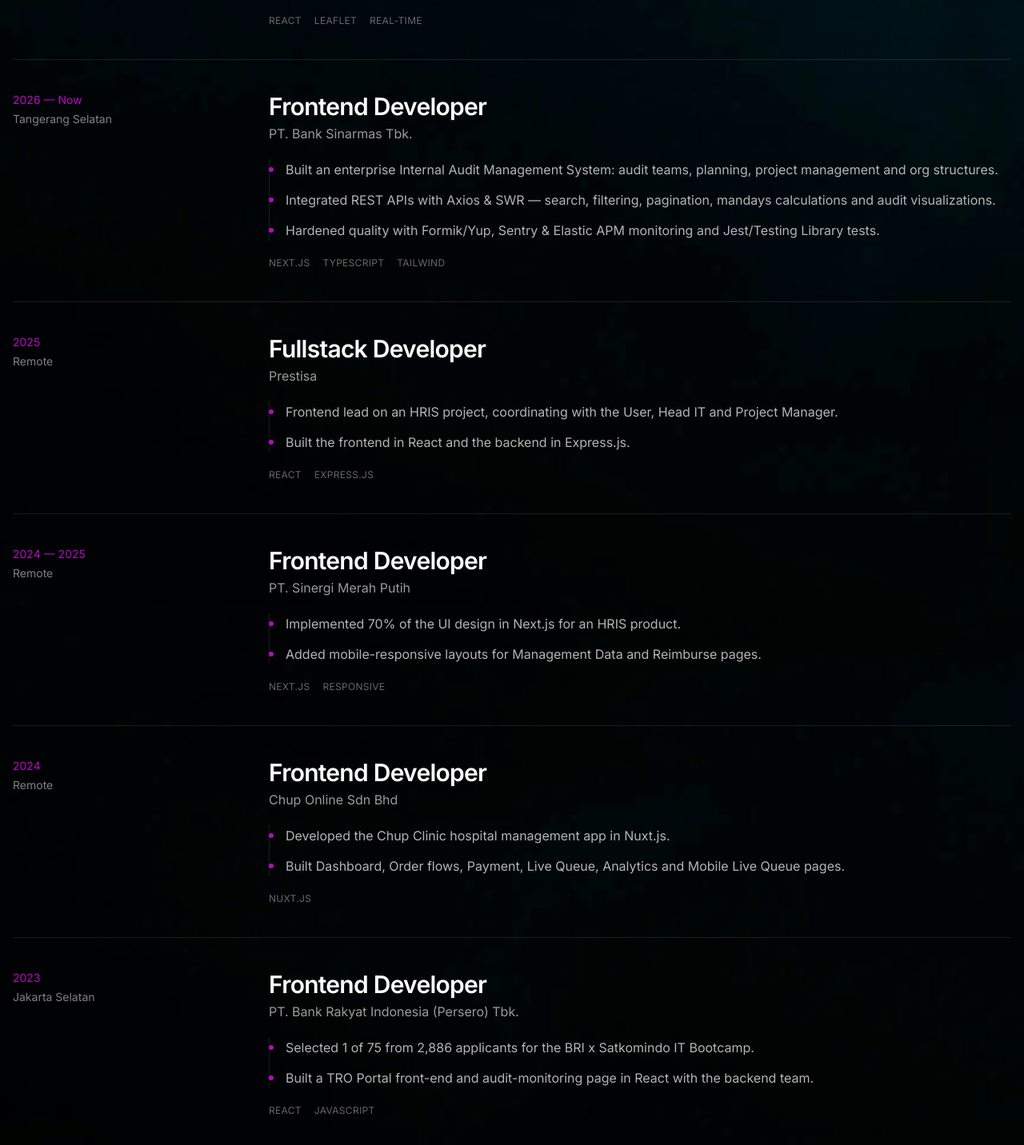
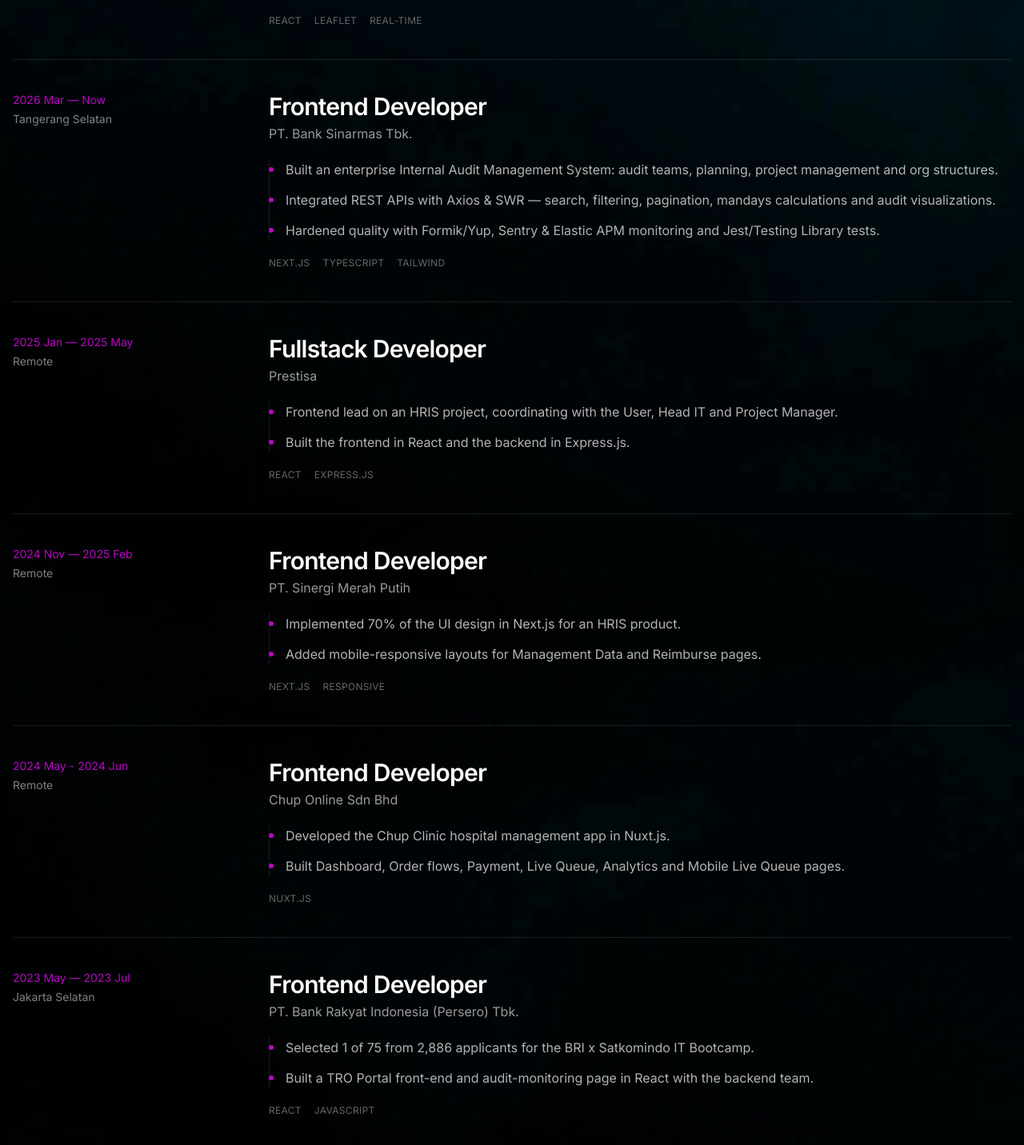
Before and after one commit to ARRARIAKU2/personal-portofolio, a Next.js app: page / in a window 1280 px wide. Shown: the part 2111-3543 px from the top of the page at 80% size. Built offline with nearby package versions, Linux system fonts and the light colour scheme.

Commit message:
feat: finish revisi v1

```diff
--- a/src/app/(home)/components/organisms/Work.tsx
+++ b/src/app/(home)/components/organisms/Work.tsx
@@ -15,7 +15,7 @@
   {
     company: "Lacak.io — PT. Lacak Cipta Aktual",
     role: "Frontend Developer",
-    period: "2026 — Now",
+    period: "2026 Aug — Now",
     location: "Remote",
     highlights: [
       "Refactored real-time vehicle monitoring, the Command Center dashboard and Leaflet map controls for smoother live fleet tracking.",
@@ -27,7 +27,7 @@
   {
     company: "PT. Bank Sinarmas Tbk.",
     role: "Frontend Developer",
-    period: "2026 — Now",
+    period: "2026 Mar — Now",
     location: "Tangerang Selatan",
     highlights: [
       "Built an enterprise Internal Audit Management System: audit teams, planning, project management and org structures.",
@@ -39,7 +39,7 @@
   {
     company: "Prestisa",
     role: "Fullstack Developer",
-    period: "2025",
+    period: "2025 Jan — 2025 May",
     location: "Remote",
     highlights: [
       "Frontend lead on an HRIS project, coordinating with the User, Head IT and Project Manager.",
@@ -50,7 +50,7 @@
   {
     company: "PT. Sinergi Merah Putih",
     role: "Frontend Developer",
-    period: "2024 — 2025",
+    period: "2024 Nov — 2025 Feb",
     location: "Remote",
     highlights: [
       "Implemented 70% of the UI design in Next.js for an HRIS product.",
@@ -61,7 +61,7 @@
   {
     company: "Chup Online Sdn Bhd",
     role: "Frontend Developer",
-    period: "2024",
+    period: "2024 May - 2024 Jun",
     location: "Remote",
     highlights: [
       "Developed the Chup Clinic hospital management app in Nuxt.js.",
@@ -72,7 +72,7 @@
   {
     company: "PT. Bank Rakyat Indonesia (Persero) Tbk.",
     role: "Frontend Developer",
-    period: "2023",
+    period: "2023 May — 2023 Jul",
     location: "Jakarta Selatan",
     highlights: [
       "Selected 1 of 75 from 2,886 applicants for the BRI x Satkomindo IT Bootcamp.",
```
